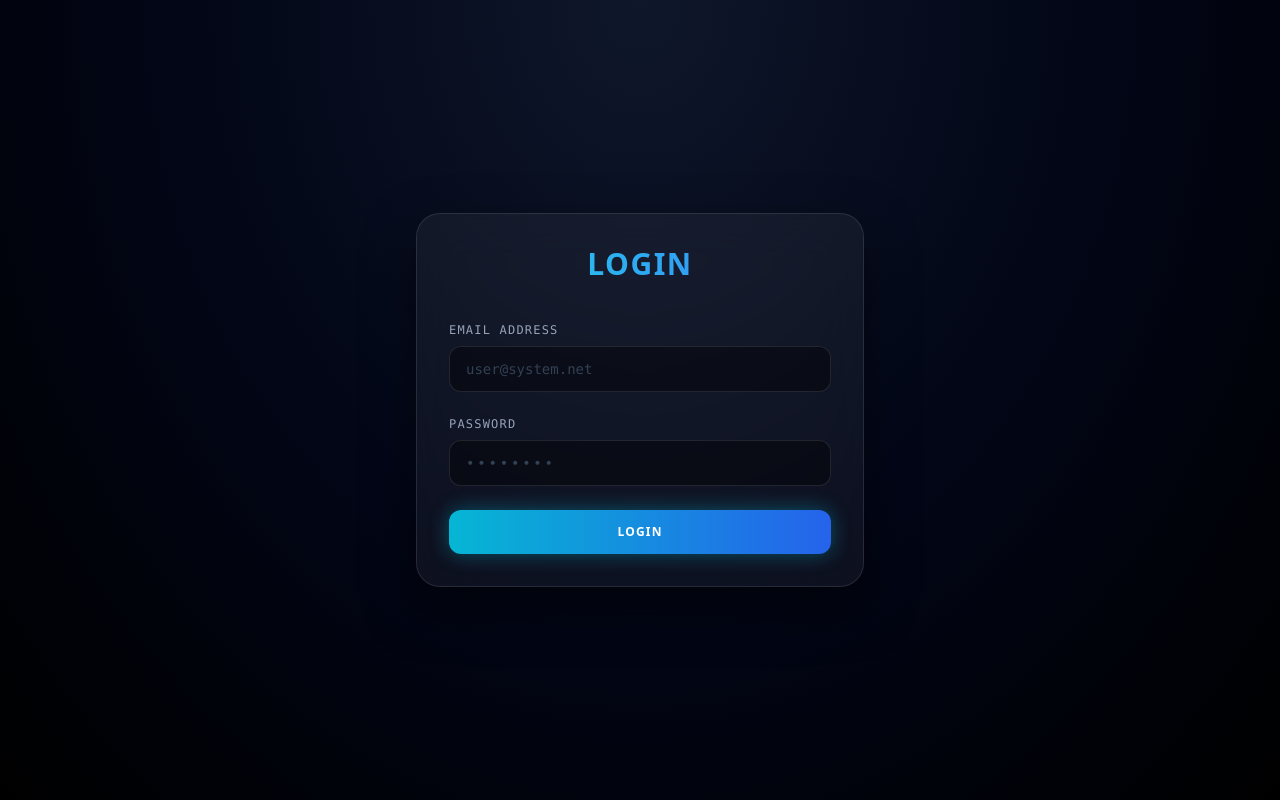
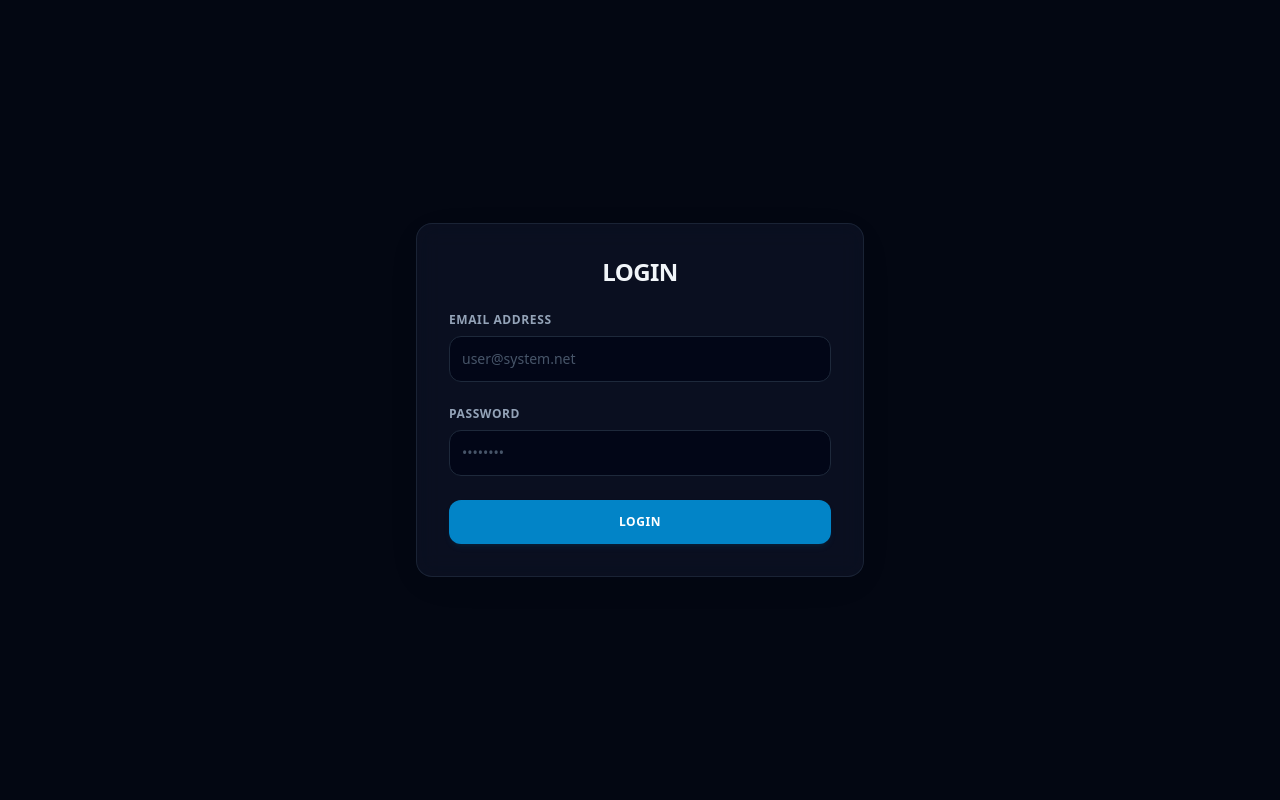
Before and after one commit to anan-yaa/Ticketing-System, a React (Vite) app in the folder frontend/: page /login in a window 1280 px wide. Built offline with nearby package versions, Linux system fonts and the light colour scheme.

Commit message:
login page - light mode, states for ticket, serivce groups fetched frm MasterAssignmentgroup model

```diff
--- a/frontend/src/features/admin/AdminTicketsQueue.tsx
+++ b/frontend/src/features/admin/AdminTicketsQueue.tsx
@@ -23,6 +23,17 @@ const TICKET_TYPES = [
 ];
 
 const MASTER_GROUPS = ['RIMS', 'MI', 'DATA CENTER', 'DS', 'TSS', 'DATABASE', 'CLOUD'];
+
+const TICKET_STATUS_WORKFLOW = [
+  { value: "WORK_IN_PROGRESS", label: "Work In Progress" },
+  { value: "WAITING_FOR_APPROVAL", label: "Waiting For Approval" },
+  { value: "WAITING_FOR_AGENT", label: "Waiting For Agent" },
+  { value: "WAITING_FOR_VENDOR", label: "Waiting for Vendor" },
+  { value: "WAITING_FOR_CUSTOMER", label: "Waiting for Customer" },
+  { value: "ON_HOLD", label: "On Hold" },
+  { value: "UNDER_OBSERVATION", label: "Under Observation" },
+  { value: "RESOLVED", label: "Resolved" }
+];
 
 export const AdminTicketsQueue: React.FC = () => {
   const queryClient = useQueryClient();
@@ -1241,15 +1252,17 @@ export const AdminTicketsQueue: React.FC = () => {
                   </div>
 
                   <div>
-                    <label className="block text-xs font-bold text-slate-500 dark:text-slate-400 uppercase tracking-wider mb-2">Status</label>
+                    <label className="block text-xs font-bold tracking-wider text-slate-500 dark:text-slate-400 uppercase mb-2">Status</label>
                     <select
                       value={coreStatus}
                       onChange={(e) => setCoreStatus(e.target.value)}
-                      className="w-full bg-slate-50 dark:bg-slate-900/50 border border-slate-300 dark:border-slate-800 text-slate-900 dark:text-slate-100 rounded-xl p-3 text-sm focus:outline-none transition-all"
+                      className="w-full bg-slate-50 dark:bg-slate-900/50 border border-slate-300 dark:border-slate-800 text-slate-900 dark:text-slate-100 rounded-xl p-3 text-sm font-semibold uppercase focus:outline-none focus:ring-2 focus:ring-sky-500/20 transition-all"
                     >
-                      <option value="OPEN" className="bg-slate-900">OPEN</option>
-                      <option value="IN_PROGRESS" className="bg-slate-900">IN PROGRESS</option>
-                      <option value="CLOSED" className="bg-slate-900">CLOSED</option>
+                      {TICKET_STATUS_WORKFLOW.map((status) => (
+                        <option key={status.value} value={status.value} className="bg-slate-50 dark:bg-slate-900">
+                          {status.label.toUpperCase()}
+                        </option>
+                      ))}
                     </select>
                   </div>
                   <div>
--- a/frontend/src/features/auth/Login.tsx
+++ b/frontend/src/features/auth/Login.tsx
@@ -56,37 +56,33 @@ export const Login: React.FC = () => {
   };
 
   return (
-    <div className="min-h-screen bg-slate-950 flex items-center justify-center p-4 bg-[radial-gradient(ellipse_at_top,_var(--tw-gradient-stops))] from-slate-900 via-slate-950 to-black font-sans text-slate-200">
-      <div className="w-full max-w-md">
-        <div className="bg-white/5 backdrop-blur-xl border border-white/10 rounded-3xl p-8 shadow-[0_20px_50px_rgba(0,0,0,0.5)]">
-          <div className="mb-10 text-center">
-            <h1 className="text-3xl font-black text-transparent bg-clip-text bg-gradient-to-r from-cyan-400 to-blue-500 tracking-wider mb-2">
-              LOGIN
-            </h1>
-
-          </div>
+    <div className="min-h-screen w-full bg-[#f8fafc] dark:bg-[#030712] flex items-center justify-center p-4 transition-colors duration-300 relative overflow-hidden">
+      <div className="w-full max-w-md bg-white dark:bg-slate-900/60 border border-slate-200/80 dark:border-slate-800/80 rounded-2xl p-8 shadow-[0_8px_40px_-6px_rgba(15,23,42,0.06)] backdrop-blur-md transition-all duration-300 flex flex-col gap-6">
+        <h1 className="text-2xl font-black text-slate-800 dark:text-slate-100 tracking-tight text-center uppercase">
+          LOGIN
+        </h1>
 
           <form onSubmit={handleLogin} className="space-y-6">
             <div>
-              <label className="block text-xs font-mono text-slate-400 mb-2 uppercase tracking-widest">Email Address</label>
+              <label className="text-xs font-bold tracking-wider text-slate-500 dark:text-slate-400 uppercase mb-2 block">Email Address</label>
               <input
                 required
                 type="email"
                 value={email}
                 onChange={(e) => setEmail(e.target.value)}
-                className="w-full px-4 py-3 bg-black/40 border border-white/10 rounded-xl focus:ring-2 focus:ring-cyan-500/50 text-white outline-none transition-all placeholder-slate-700 font-mono text-sm"
+                className="w-full bg-slate-50 dark:bg-slate-950 border border-slate-200 dark:border-slate-800 text-slate-900 dark:text-slate-100 placeholder-slate-400 dark:placeholder-slate-600 rounded-xl p-3 text-sm focus:outline-none focus:ring-2 focus:ring-sky-500/20 focus:border-sky-500/60 transition-all duration-200 font-medium"
                 placeholder="user@system.net"
               />
             </div>
 
             <div>
-              <label className="block text-xs font-mono text-slate-400 mb-2 uppercase tracking-widest">Password</label>
+              <label className="text-xs font-bold tracking-wider text-slate-500 dark:text-slate-400 uppercase mb-2 block">Password</label>
               <input
                 required
                 type="password"
                 value={password}
                 onChange={(e) => setPassword(e.target.value)}
-                className="w-full px-4 py-3 bg-black/40 border border-white/10 rounded-xl focus:ring-2 focus:ring-cyan-500/50 text-white outline-none transition-all placeholder-slate-700 font-mono text-sm tracking-[0.2em]"
+                className="w-full bg-slate-50 dark:bg-slate-950 border border-slate-200 dark:border-slate-800 text-slate-900 dark:text-slate-100 placeholder-slate-400 dark:placeholder-slate-600 rounded-xl p-3 text-sm focus:outline-none focus:ring-2 focus:ring-sky-500/20 focus:border-sky-500/60 transition-all duration-200 font-medium"
                 placeholder="••••••••"
               />
             </div>
@@ -101,7 +97,7 @@ export const Login: React.FC = () => {
             <button
               type="submit"
               disabled={loading}
-              className="w-full mt-4 px-4 py-3.5 bg-gradient-to-r from-cyan-500 to-blue-600 hover:from-cyan-400 hover:to-blue-500 text-white font-bold rounded-xl shadow-[0_0_20px_rgba(6,182,212,0.4)] hover:shadow-[0_0_30px_rgba(6,182,212,0.6)] transition-all transform hover:-translate-y-1 uppercase tracking-widest text-xs disabled:opacity-50 disabled:cursor-not-allowed disabled:transform-none flex justify-center items-center gap-2"
+              className="w-full bg-sky-600 hover:bg-sky-500 text-white font-bold text-xs tracking-wider uppercase py-3.5 px-4 rounded-xl shadow-md shadow-sky-600/10 hover:shadow-sky-500/20 transform hover:-translate-y-0.5 transition-all duration-200 mt-2 focus:outline-none flex justify-center items-center gap-2"
             >
               {loading ? (
                 <>
@@ -113,7 +109,6 @@ export const Login: React.FC = () => {
               )}
             </button>
           </form>
-        </div>
       </div>
     </div>
   );
```
Also changed, not shown: 2 other files (tests, documents, lock files or other folders). Lines whose indentation alone changed are shown as unchanged.
